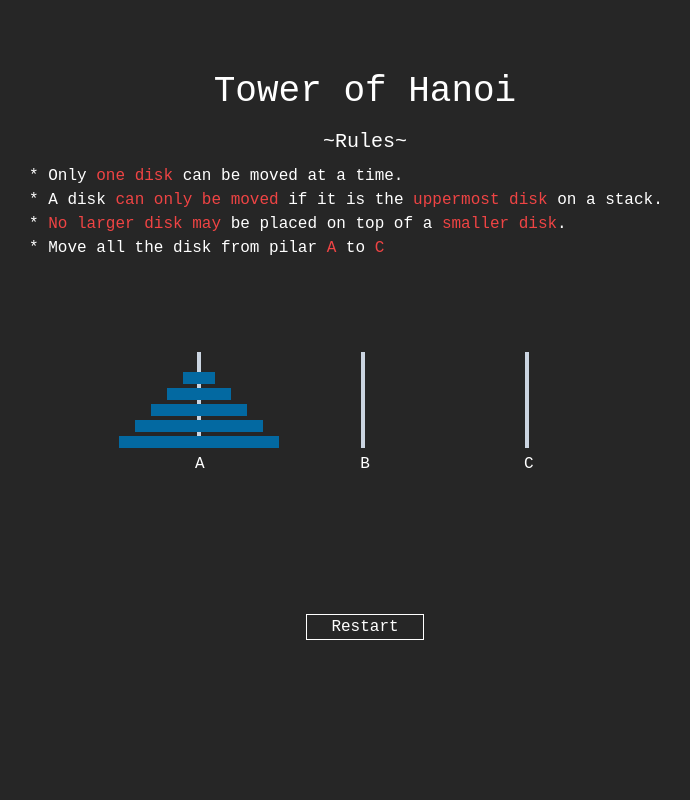
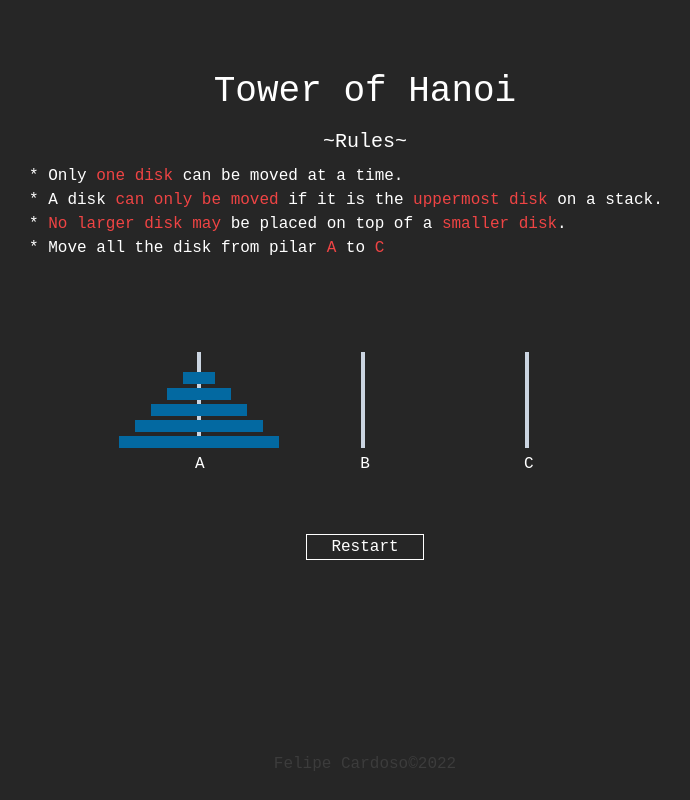
Before and after one commit to imLymei/tower-of-hanoi, a Next.js app: page / in a window 1280 px wide. Shown: the whole page, without its empty margins (275-965 px from the left). Built offline with nearby package versions, Linux system fonts and the light colour scheme.

Commit message:
Footer update

```diff
--- /dev/null
+++ b/app/Footer.jsx
@@ -0,0 +1,11 @@
+function Footer() {
+	return (
+		<div className='absolute left-1/2 translate-x-[-50%] bottom-[-230px] sm:bottom-6 text-white/10'>
+			<a href='https://github.com/imLymei' target='_blank'>
+				Felipe Cardoso©2022
+			</a>
+		</div>
+	);
+}
+
+export default Footer;
--- a/app/layout.jsx
+++ b/app/layout.jsx
@@ -1,3 +1,4 @@
+import Footer from './Footer';
 import './globals.css';
 import TextHeader from './TextHeader';
 
@@ -12,6 +13,7 @@ export default function RootLayout({ children }) {
 			<body className='min-h-[100vh] w-[100vw] bg-neutral-800 text-white max-sm:relative'>
 				<TextHeader />
 				{children}
+				<Footer />
 			</body>
 		</html>
 	);
--- a/app/page.jsx
+++ b/app/page.jsx
@@ -69,7 +69,7 @@ export default function Home() {
 					</h1>
 				</div>
 				<button
-					className='absolute bottom-[2vh] max-sm:mb-6 sm:bottom-[20vh] border border-white px-6'
+					className='absolute bottom-[10vh] max-sm:mb-6 sm:bottom-[30vh] border border-white px-6'
 					onClick={() => {
 						setTowers([[1, 2, 3, 4, 5], [], []]);
 						setSelectedTower(undefined);
```
